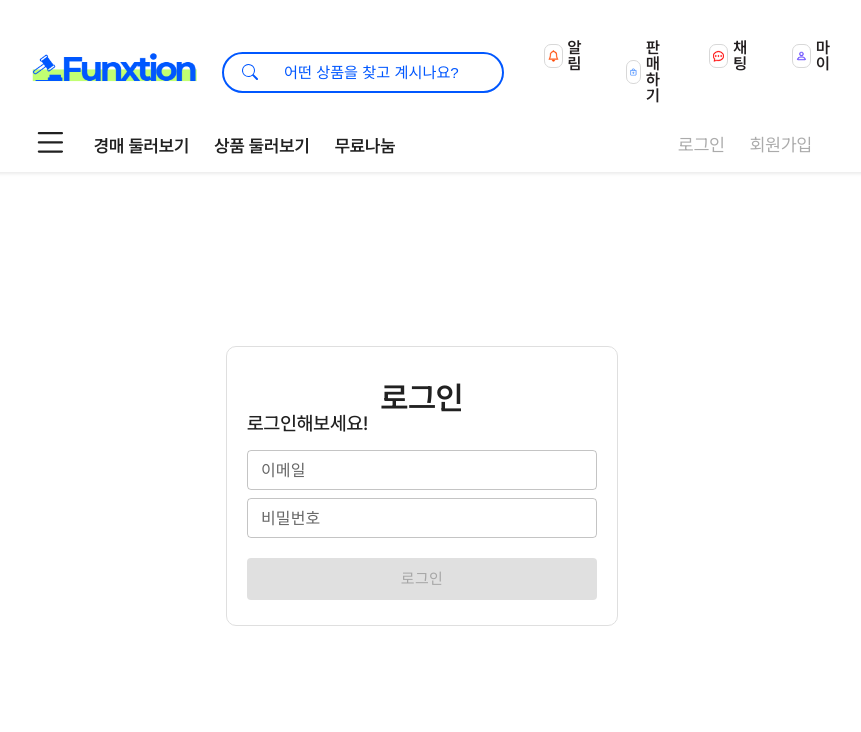
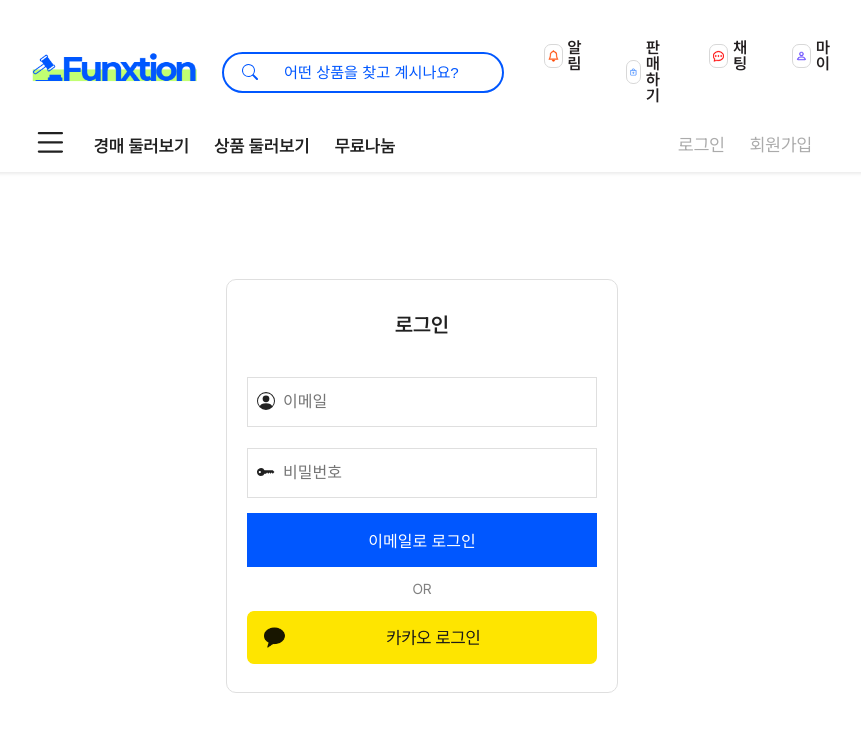
Before and after one commit to TeamFunxtion/fx-frontend, a Next.js app: page /auth/login in a window 1280 px wide. Shown: the top 732 px of the page, without its empty margins (218-1079 px from the left). Built offline with nearby package versions, Linux system fonts and the light colour scheme.

Commit message:
[#17] Feat: 회원가입,로그인
react-hook-form 적용

```diff
--- a/package.json
+++ b/package.json
@@ -17,6 +17,7 @@
     "next": "14.2.2",
     "react": "^18",
     "react-dom": "^18",
+    "react-hook-form": "^7.51.3",
     "react-hot-toast": "^2.4.1",
     "react-icons": "^5.1.0",
     "react-responsive-carousel": "^3.2.23",
--- a/src/app/(auth)/auth/join/page.tsx
+++ b/src/app/(auth)/auth/join/page.tsx
@@ -1,7 +1,53 @@
+'use client'
+import styles from "../login/page.module.css";
+import api from "@/utils/api";
+import toast from "react-hot-toast";
+import { useRouter } from "next/navigation";
+import { useForm, SubmitHandler } from "react-hook-form";
+import { BsKeyFill, BsPersonCircle } from "react-icons/bs";
+import { useRef } from "react";
+
+
+interface FormValues {
+	email: string,
+	password: string,
+	password_confirm: string
+}
+
+
 export default function JoinPage() {
+	const { register, handleSubmit, watch, formState: { errors } } = useForm<FormValues>()
+
+	// 비밀번호와 비밀번호 확인이 일치하는지 검증하기 위해 "password" input 의 value 를 추적함
+	const passwordRef = useRef<string | null>(null)
+	passwordRef.current = watch("password")
+
+	const onSubmitHandler: SubmitHandler<FormValues> = async (values) => {
+		console.log(values)
+		const res = await api.post('/members/join', values);
+		// console.log(res);
+		const { data: { resultCode, msg, data } } = res;
+		if (resultCode == '200') {
+			toast.success(msg || '회원가입 성공!');
+			router.push("/auth/login");
+		} else {
+			toast.error(msg || '회원가입 실패..');
+		}
+	}
+	const router = useRouter();
+
 	return (
-		<div>
-			<h1>Join</h1>
-		</div>
+		<div className={styles.formContainer}>
+			<h1>회원가입</h1>
+			<form onSubmit={handleSubmit(onSubmitHandler)}>
+				<label className={styles.label}><BsPersonCircle /></label>
+				<input className={styles.input} {...register("email", { required: true, pattern: /^\S+@\S+$/i })} type="email" placeholder="이메일" />
+				<label className={styles.label}><BsKeyFill /></label>
+				<input className={styles.input} {...register("password", { required: true, minLength: 6 })} type="password" placeholder="비밀번호" />
+				<label className={styles.label}><BsKeyFill /></label>
+				<input className={styles.input} {...register("password_confirm", { required: true, validate: (value) => value === passwordRef.current })} type="password" placeholder="비밀번호 확인" />
+				<button className={styles.submit} type="submit">회원가입</button>
+			</form>
+		</div >
 	)
 }
--- a/src/app/(auth)/auth/login/page.module.css
+++ b/src/app/(auth)/auth/login/page.module.css
@@ -1,15 +1,54 @@
-.loginForm {
+.formContainer h1 {
+  font-size: 1.3rem;
+  margin-bottom: 20px;
 }
 
-.btnContainer {
-  margin-top: 20px;
+.form {
+  /* width: 100%; */
 }
 
-.loginBtn {
+.input {
   width: 100%;
-  /* background-color: var(--primary-color) !important; */
+  padding: 15px 35px;
+  box-sizing: border-box;
+  font-size: 1rem;
+  border: 1px solid rgb(223, 223, 223);
 }
 
-.loginBtn:hover {
-  /* background-color: rgb(0, 75, 224) !important; */
+.label {
+  position: relative;
+  top: 36px;
+  left: 10px;
 }
+
+.error {
+  font-size: 0.9rem;
+  color: red;
+  margin-bottom: 5px;
+}
+
+.submit {
+  width: 100%;
+  padding: 15px 10px;
+  background: var(--primary-color);
+  color: white;
+  /* font-weight: 600; */
+  font-size: 1rem;
+  margin-top: 15px;
+}
+
+.divide {
+  margin: 15px 0;
+  font-size: 0.9rem;
+  /* font-weight: 600; */
+  color: grey;
+  text-align: center;
+}
+
+.oauthContainer {
+}
+
+.oauthContainer img {
+  width: 100%;
+  cursor: pointer;
+}
--- a/src/app/(auth)/auth/login/page.tsx
+++ b/src/app/(auth)/auth/login/page.tsx
@@ -1,68 +1,60 @@
 'use client'
-import { TextField, Button } from "@mui/material";
 import styles from "./page.module.css";
 import api from "@/utils/api";
-import { useState } from "react";
 import toast from "react-hot-toast";
 import { useRouter } from "next/navigation";
 import { useSetRecoilState } from "recoil";
 import { UserState } from "@/recoil/user";
+import { useForm, SubmitHandler } from "react-hook-form";
+import { BsKeyFill, BsPersonCircle } from "react-icons/bs";
+
+interface FormValues {
+	email: string,
+	password: string
+}
 
 export default function LoginPage() {
-	const [user, setUser] = useState({
-		email: '',
-		password: '',
-	});
-	const router = useRouter();
-	const setUserState = useSetRecoilState(UserState);
-
-	const login = async () => {
-		const { email, password } = user;
-
-		if (!email) {
-			toast.error("이메일을 입력하세요.");
-			return false;
-		}
-
-		if (!password) {
-			toast.error("비밀번호를 입력하세요.");
-			return false;
-		}
-
-		const res = await api.post('/members/login', user);
+	const { register, handleSubmit, watch, formState: { errors } } = useForm<FormValues>()
+	const onSubmitHandler: SubmitHandler<FormValues> = async (values) => {
+		console.log(values)
+		const res = await api.post('/members/login', values);
 		// console.log(res);
 		const { data: { resultCode, msg, data } } = res;
 		if (resultCode == '200') {
 			const { memberDto } = data;
 			console.log(memberDto);
 			setUserState(memberDto);
-			toast.success(msg);
+			toast.success(msg || '로그인 성공!');
 			router.push("/");
 		} else {
-			toast.error(msg)
+			toast.error(msg || '로그인 실패..');
 		}
 	}
 
-	const handleChangeInput = (e: any) => {
-		setUser({
-			...user,
-			[e.target.name]: e.target.value
-		});
-	}
+	const router = useRouter();
+	const setUserState = useSetRecoilState(UserState);
 
 	return (
-		<div>
-			<div>
-				<h1>로그인</h1>
-				<h3>로그인해보세요!</h3>
+		<div className={styles.formContainer}>
+			<h1>로그인</h1>
+			<form onSubmit={handleSubmit(onSubmitHandler)}>
+				<label className={styles.label}><BsPersonCircle /></label>
+				<input className={styles.input} {...register("email", { required: true, pattern: /^\S+@\S+$/i })} type="email" placeholder="이메일" />
+				<label className={styles.label}><BsKeyFill /></label>
+				<input className={styles.input} {...register("password", { required: true, minLength: 6 })} type="password" placeholder="비밀번호" />
+				<button className={styles.submit} type="submit">이메일로 로그인</button>
+			</form>
+
+			<div className={styles.divide}>OR</div>
+
+			<div className={styles.oauthContainer}>
+				<img
+					src="/images/oauth/kakao_login_large_wide.png"
+					alt="kakao_login"
+				/>
 			</div>
-			<div className={styles.loginForm}>
-				<TextField fullWidth label="이메일" type="email" name="email" onChange={(e) => handleChangeInput(e)} placeholder="이메일을 입력하세요." size="small" margin="normal" />
-				<TextField fullWidth label="비밀번호" type="password" name="password" onChange={(e) => handleChangeInput(e)} placeholder="비밀번호를 입력하세요." size="small" />
-				<div className={styles.btnContainer}>
-					<Button className={styles.loginBtn} variant="contained" size="large" onClick={login} disabled={!user.email || !user.password}>로그인</Button>
-				</div>
-			</div>
+
+
 		</div >
 	)
 }
--- a/src/styles/globals.css
+++ b/src/styles/globals.css
@@ -55,3 +55,9 @@ main {
   height: calc(100% - 171px);
   padding: 0 250px 0 250px;
 }
+
+button {
+  outline: none;
+  border: none;
+  cursor: pointer;
+}
```
Also changed, not shown: public/images/oauth/kakao_login_large_wide.png (added), 1 other file (tests, documents, lock files or other folders).
